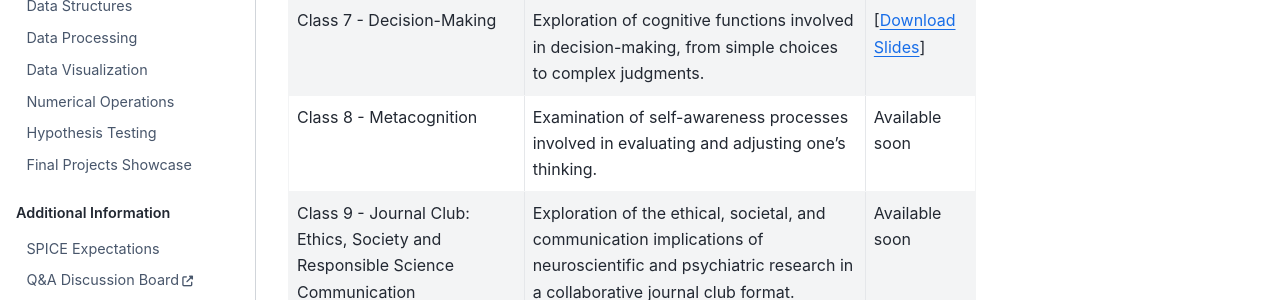
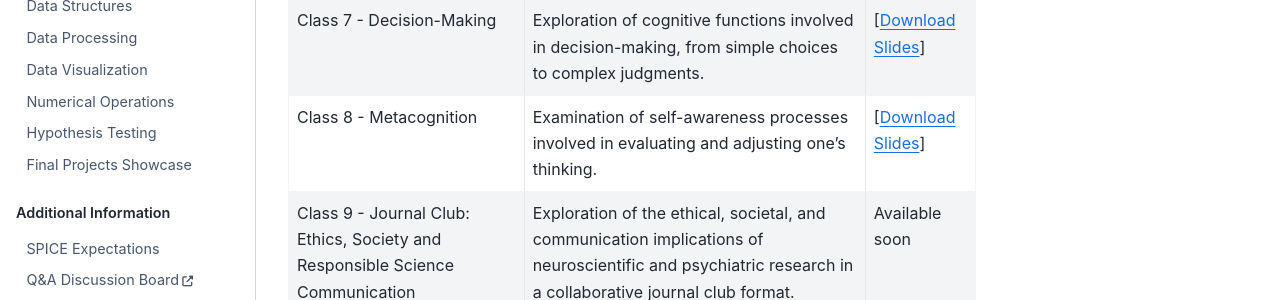
Before and after one commit to Center-for-Computational-Psychiatry/course_spice, a Jupyter Book: the page built from modules/module-00_intro-to-neuro-psych.md, in a window 1280 px wide and 900 px high, scrolled down 703 px. Shown: the part 382-682 px from the top of the window. Built offline with Jupyter Book 1.0.4 settings and Sphinx 7.4.7 and the Sphinx Book theme 1.1.4, drawn with Linux system fonts in a browser that asks for light colours; pages that are not in the unit, such as notebooks, are missing from menus.

Commit message:
Update module-00_intro-to-neuro-psych.md

```diff
--- a/modules/module-00_intro-to-neuro-psych.md
+++ b/modules/module-00_intro-to-neuro-psych.md
@@ -15,5 +15,5 @@ You can download the introduction slides [here](resources/slides/SPICE2024_Intro
 | Class 5 - Movement & Sensory Processing | Understanding brain functions related to motor and sensory systems, and their interaction with the body and environment. | [<a target="_blank" rel="noopener noreferrer" href="https://github.com/Center-for-Computational-Psychiatry/course_spice/blob/main/modules/resources/slides/SPICE2024_NeuroPsych_Class5.pdf">Download Slides</a>]|
 | Class 6 - Memory & Learning | Exploration of the neurocognitive mechanisms of memory and learning, fundamental to cognitive functions. | [<a target="_blank" rel="noopener noreferrer" href="https://github.com/Center-for-Computational-Psychiatry/course_spice/blob/main/modules/resources/slides/SPICE2024_NeuroPsych_Class6.pdf">Download Slides</a>]|
 | Class 7 - Decision-Making | Exploration of cognitive functions involved in decision-making, from simple choices to complex judgments. | [<a target="_blank" rel="noopener noreferrer" href="https://github.com/Center-for-Computational-Psychiatry/course_spice/blob/main/modules/resources/slides/SPICE2024_NeuroPsych_Class7.pdf">Download Slides</a>]|
-| Class 8 - Metacognition | Examination of self-awareness processes involved in evaluating and adjusting one's thinking. | Available soon |
+| Class 8 - Metacognition | Examination of self-awareness processes involved in evaluating and adjusting one's thinking. | [<a target="_blank" rel="noopener noreferrer" href="https://github.com/Center-for-Computational-Psychiatry/course_spice/blob/main/modules/resources/slides/SPICE2024_NeuroPsych_Class8.pdf">Download Slides</a>]|
 | Class 9 - Journal Club: Ethics, Society and Responsible Science Communication | Exploration of the ethical, societal, and communication implications of neuroscientific and psychiatric research in a collaborative journal club format. | Available soon |
```
